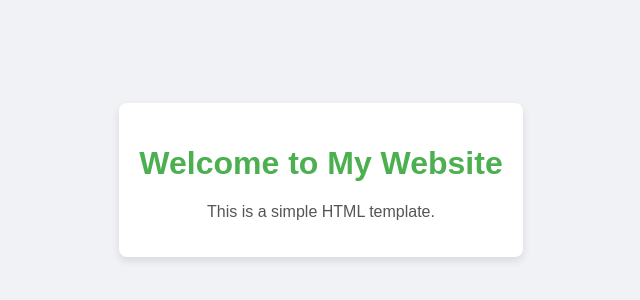
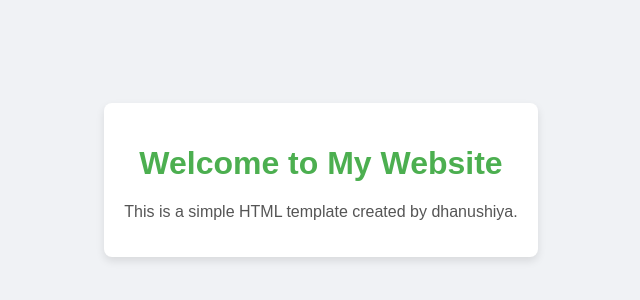
Before and after one commit to Dhanushiya08/cci, a plain HTML site: page index.html in a window 1280 px wide. Shown: the part 228-528 px from the top of the page, without its empty margins (319-959 px from the left). Drawn offline with Linux system fonts and the light colour scheme.

Commit message:
Update index.html
Fixed #1

```diff
--- a/index.html
+++ b/index.html
@@ -31,7 +31,7 @@
 <body>
     <div class="container">
         <h1>Welcome to My Website</h1>
-        <p>This is a simple HTML template.</p>
+        <p>This is a simple HTML template created by dhanushiya.</p>
     </div>
 </body>
 </html>
```
